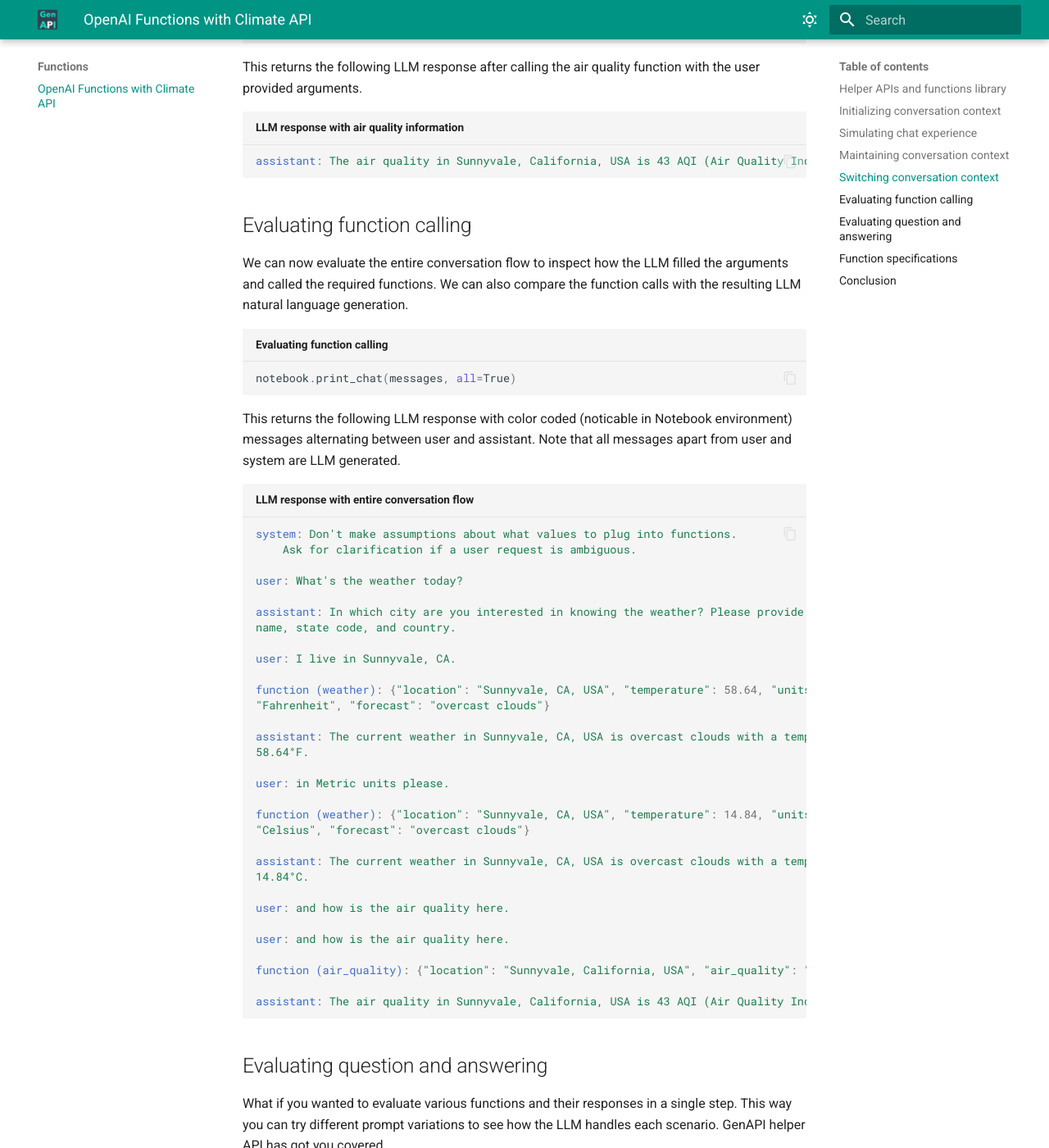
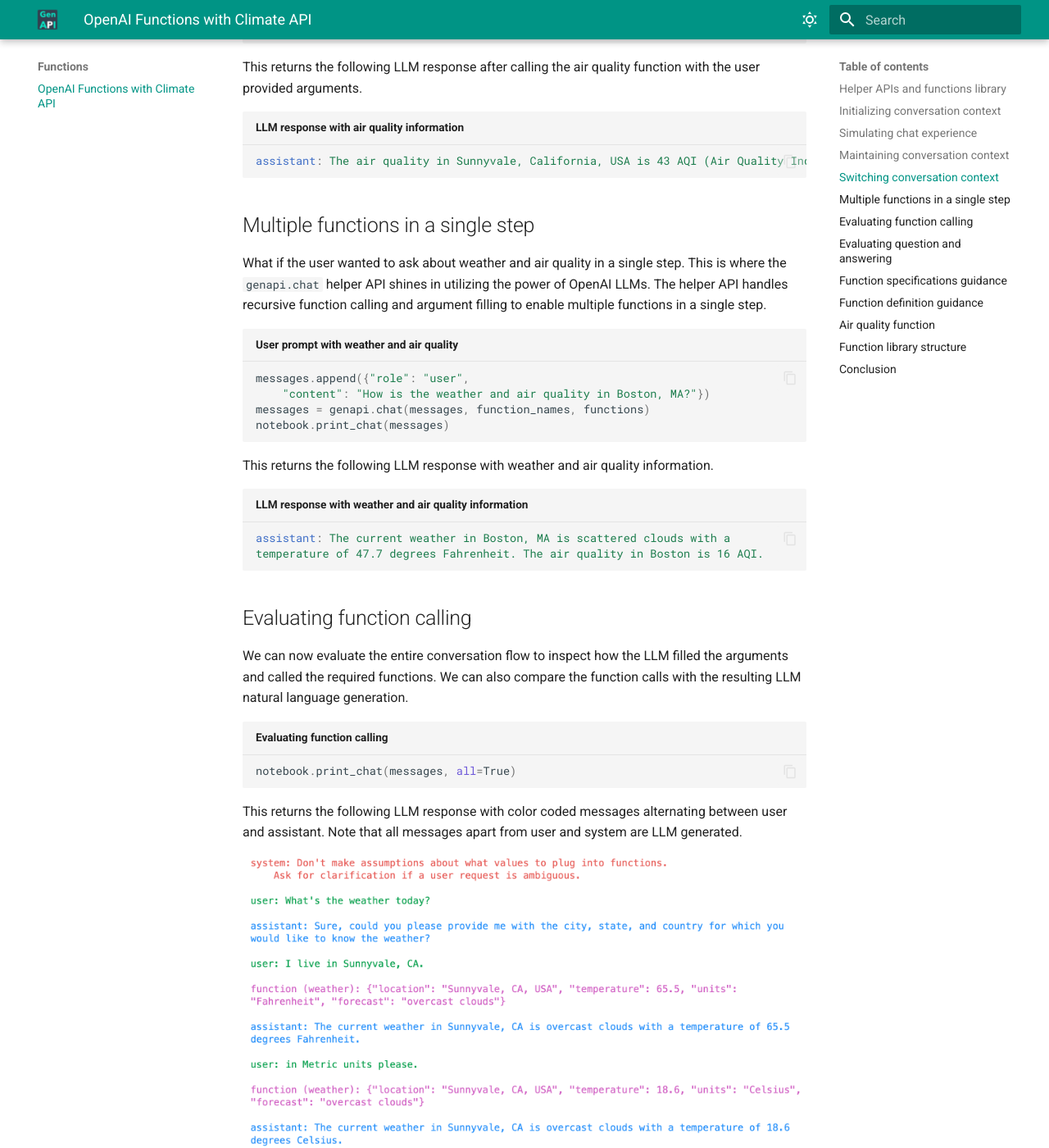
Before and after one commit to genapiorg/genapi, an MkDocs documentation site: the page built from docs/functions/openai-functions-with-climate-apis.md, in a window 1280 px wide and 1400 px high, scrolled down 3970 px. Shown: the whole window at 82% size. Built offline with MkDocs 1.6.1 and Material for MkDocs 9.7.7, drawn with Linux system fonts in a browser that asks for light colours; a script that is not in the unit is left out; some of the changed text lies outside the part shown.

Commit message:
multiple functions

````diff
--- a/docs/functions/openai-functions-with-climate-apis.md
+++ b/docs/functions/openai-functions-with-climate-apis.md
@@ -16,14 +16,14 @@ OpenAI [Functions](https://openai.com/blog/function-calling-and-other-api-update
 
 GenAPI helpers include wrappers for OpenAI APIs to maintain conversation context within a multi-step chat and perform question and action in a single-step dialog. We also include helpers for simulating chat like experience within a notebook and evaluating function calling within a conversation.
 
-```python title="Importing GenAPI Helper APIs and Functions Repository"
+```python title="Importing GenAPI Helper APIs and Functions Library"
 from helpers import genapi, notebook
 from functions import climate
 ```
 
 GenAPI also provides a functions library with a number of functions that can be used to build Generative AI Apps. The functions library is organized into a number of categories like the one we are launching for climate APIs which include weather and air quality functions. You can add these functions to your project like so.
 
-```python title="Adding Climate Functions Repository"
+```python title="Adding Climate Functions Library"
 functions = climate.functions
 function_names = {
     "weather": climate.weather,
@@ -56,7 +56,7 @@ Another distinction of a system prompt is that it is app developer initiated ins
 
 ## Simulating chat experience
 
-You can now simulate a chat experience within a notebook using the `genapi.chat` helper API. This helper API takes in the messages list and the function repository and returns a list of messages with the LLM responses. Then the helper API `notebook.print_chat` can be used to print the chat experience within the notebook one cell at a time.
+You can now simulate a chat experience within a notebook using the `genapi.chat` helper API. This helper API takes in the messages list and the function library and returns a list of messages with the LLM responses. Then the helper API `notebook.print_chat` can be used to print the chat experience within the notebook one cell at a time.
 
 ```python title="Initial user prompt"
 messages.append({"role": "user", "content": "What's the weather today?"})
@@ -119,6 +119,24 @@ This returns the following LLM response after calling the air quality function w
 assistant: The air quality in Sunnyvale, California, USA is 43 AQI (Air Quality Index).
 ```
 
+## Multiple functions in a single step
+
+What if the user wanted to ask about weather and air quality in a single step. This is where the `genapi.chat` helper API shines in utilizing the power of OpenAI LLMs. The helper API handles recursive function calling and argument filling to enable multiple functions in a single step.
+
+```python title="User prompt with weather and air quality"
+messages.append({"role": "user",
+    "content": "How is the weather and air quality in Boston, MA?"})
+messages = genapi.chat(messages, function_names, functions)
+notebook.print_chat(messages)
+```
+
+This returns the following LLM response with weather and air quality information.
+
+```yaml title="LLM response with weather and air quality information"
+assistant: The current weather in Boston, MA is scattered clouds with a
+temperature of 47.7 degrees Fahrenheit. The air quality in Boston is 16 AQI.
+```
+
 ## Evaluating function calling
 
 We can now evaluate the entire conversation flow to inspect how the LLM filled the arguments and called the required functions. We can also compare the function calls with the resulting LLM natural language generation.
@@ -127,58 +145,28 @@ We can now evaluate the entire conversation flow to inspect how the LLM filled t
 notebook.print_chat(messages, all=True)
 ```
 
-This returns the following LLM response with color coded (noticable in Notebook environment) messages alternating between user and assistant. Note that all messages apart from user and system are LLM generated.
+This returns the following LLM response with color coded messages alternating between user and assistant. Note that all messages apart from user and system are LLM generated.
 
-```yaml title="LLM response with entire conversation flow"
-system: Don't make assumptions about what values to plug into functions.
-    Ask for clarification if a user request is ambiguous.
-
-user: What's the weather today?
-
-assistant: In which city are you interested in knowing the weather? Please provide the city
-name, state code, and country.
-
-user: I live in Sunnyvale, CA.
-
-function (weather): {"location": "Sunnyvale, CA, USA", "temperature": 58.64, "units":
-"Fahrenheit", "forecast": "overcast clouds"}
-
-assistant: The current weather in Sunnyvale, CA, USA is overcast clouds with a temperature of
-58.64°F.
-
-user: in Metric units please.
-
-function (weather): {"location": "Sunnyvale, CA, USA", "temperature": 14.84, "units":
-"Celsius", "forecast": "overcast clouds"}
-
-assistant: The current weather in Sunnyvale, CA, USA is overcast clouds with a temperature of
-14.84°C.
-
-user: and how is the air quality here.
-
-user: and how is the air quality here.
-
-function (air_quality): {"location": "Sunnyvale, California, USA", "air_quality": "43 AQI"}
-
-assistant: The air quality in Sunnyvale, California, USA is 43 AQI (Air Quality Index).
-```
+![LLM response with color coded messages](../assets/images/simulated-chat-in-notebook.png)
 
 ## Evaluating question and answering
 
 What if you wanted to evaluate various functions and their responses in a single step. This way you can try different prompt variations to see how the LLM handles each scenario. GenAPI helper API has got you covered.
 
 ```python title="Evaluating question and answering"
-act_messages = [{"role": "user", "content": "What's the air quality in New York City, NY?"}]
+act_messages = [{"role": "user",
+    "content": "What's the air quality in New York City, NY?"}]
 print(genapi.act(act_messages, function_names, functions))
 ```
 
 This generates the following response from LLM.
 
 ```yaml title="LLM response with air quality information"
-The air quality in New York City, NY is currently 10 AQI, which is considered good.
+The air quality in New York City, NY is currently 10 AQI,
+which is considered good.
 ```
 
-## Function specifications
+## Function specifications guidance
 
 Now it is time to dive into the function specification itself. We start with the specification for weather function and then share the function code. Note that the LLM only needs the function specification to be able to identify the function to call.
 
@@ -214,6 +202,8 @@ weather_spec = {
 }
 ```
 
+## Function definition guidance
+
 Once LLM identifies the function, the developer can then call the function and return the result to the LLM. The LLM will then use the result to generate the natural language response.
 
 Let's note some important points which help in integrating the function with an LLM. First, the function takes in arguments in the same sequence as in the specification. Second, the required arguments match the speficication and any arguments that are not required have a default value set. Third, when calling external APIs, the function is able to gracefully handle errors and return a JSON response with an error message. Fourth, the function returns a JSON response with keys identifiable in plain English by the LLM. Fifth, the return value JSON object keys are not defined in the specification. LLM is able to convert this JSON response into natural language response without the need for a specification.
@@ -239,6 +229,8 @@ def weather(city, state, country, units="imperial"):
     }
     return json.dumps(weather_info)
 ```
+
+## Air quality function
 
 Let us now read the specification for the air quality function and then share the function code. Note that the specification is similar to the weather function specification. The only difference is that the air quality function does not have a units argument.
 
@@ -273,7 +265,8 @@ The air quality function code is similar to the weather function code. The only
 def air_quality(city, state, country):
     api_key = os.getenv("IQAIR_KEY")
     base_url = 'http://api.airvisual.com/v2/city'
-    parameters = {'city': city, 'state': state, 'country': country, 'key': api_key}
+    parameters = {'city': city, 'state': state,
+        'country': country, 'key': api_key}
     response = requests.get(base_url, params=parameters)
 
     if response.status_code == 200:
@@ -291,6 +284,8 @@ def air_quality(city, state, country):
         raise Exception(f"Failed to retrieve data: {response.status_code}")
 ```
 
+## Function library structure
+
 Now all that is required is to add the function specifications to the function library so these can be easily imported in our notebook.
 
 ```python title="Adding function specifications to function library"
````
Also changed, not shown: docs/assets/images/simulated-chat-in-notebook.png (added), 2 other files.
